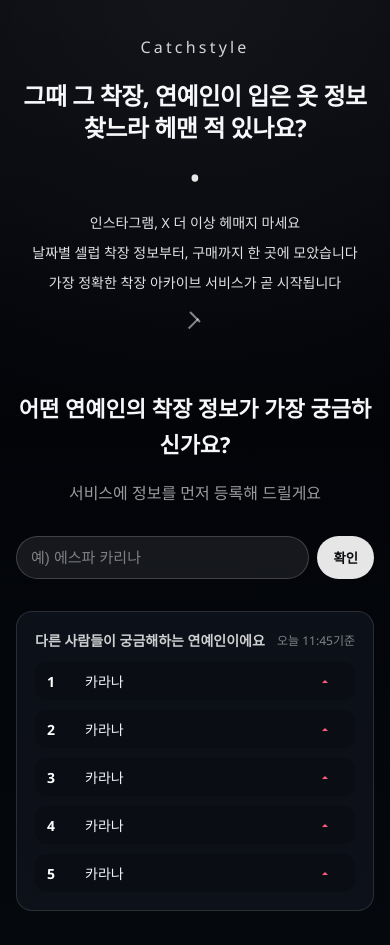
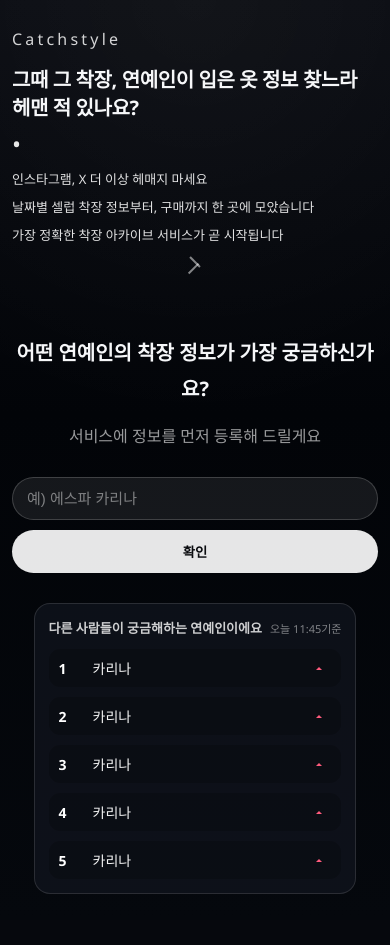
Before and after one commit to UNIS7-catchstyle/catchstyle-mvp, a React (Create React App) app: page / in a window 390 px wide. After the commit the page ends 920 px from the top, so only its background shows below. Built offline with nearby package versions, Linux system fonts and the light colour scheme.

Commit message:
반응형 요소 추가

```diff
--- a/src/App.css
+++ b/src/App.css
@@ -229,6 +229,28 @@ body {
     padding: 36px 16px 34px;
   }
 
+  .hero-section {
+    width: 100%;
+    gap: 16px;
+    text-align: left;
+    align-items: flex-start;
+  }
+
+  .query-section {
+    width: 100%;
+    gap: 16px;
+    text-align: center;
+    align-items: center;
+  }
+
+  .hero-section .brand,
+  .hero-section .headline,
+  .hero-section .hero-copy,
+  .hero-section .hero-down-indicator {
+    text-align: left;
+    width: 100%;
+  }
+
   .headline {
     font-size: 24px;
     line-height: 32px;
@@ -239,12 +261,61 @@ body {
     line-height: 22px;
   }
 
+  .hero-bullet {
+    font-size: 24px;
+    margin-top: -4px;
+  }
+
   .query-section h2 {
     font-size: 22px;
   }
 
+  .search-form {
+    flex-direction: column;
+    align-items: stretch;
+    gap: 10px;
+  }
+
   .search-button {
-    padding: 10px 16px;
+    width: 100%;
+    padding: 12px;
+  }
+
+  .popular-card {
+    padding: 14px;
+  }
+
+  .popular-list li {
+    grid-template-columns: 24px 1fr 18px;
+    padding: 8px 10px;
+  }
+
+  .popular-card-header h3 {
+    font-size: 13px;
+  }
+
+  .popular-card-header span {
+    font-size: 11px;
+  }
+}
+
+@media (max-width: 480px) {
+  .app-root {
+    padding: 28px 12px 26px;
+  }
+
+  .headline {
+    font-size: 20px;
+    line-height: 28px;
+  }
+
+  .query-section h2 {
+    font-size: 20px;
+  }
+
+  .hero-copy {
+    font-size: 13px;
+    line-height: 20px;
   }
 }
 
@@ -258,6 +329,81 @@ body {
   z-index: 999;
   padding: 20px;
 }
+
+.modal-card {
+  width: min(520px, 100%);
+  background: #0f1320;
+  border: 1px solid rgba(255, 255, 255, 0.18);
+  border-radius: 16px;
+  padding: 22px;
+  box-shadow: 0 18px 32px rgba(0, 0, 0, 0.4);
+  display: flex;
+  flex-direction: column;
+  gap: 14px;
+}
+
+.modal-close {
+  border: none;
+  background: transparent;
+  color: rgba(255, 255, 255, 0.85);
+  font-size: 24px;
+  line-height: 1;
+  font-weight: 700;
+  cursor: pointer;
+  margin-left: auto;
+}
+
+.modal-title,
+.thanks-title {
+  margin: 0;
+  font-size: 20px;
+  font-weight: 700;
+}
+
+.modal-input {
+  width: 100%;
+  padding: 12px 14px;
+  border-radius: 12px;
+  border: 1px solid rgba(255, 255, 255, 0.16);
+  background: rgba(255, 255, 255, 0.08);
+  color: #fff;
+  outline: none;
+}
+
+.modal-note,
+.thanks-message {
+  margin: 0;
+  font-size: 13px;
+  color: rgba(255, 255, 255, 0.7);
+}
+
+.modal-action,
+.thanks-button {
+  border: none;
+  border-radius: 12px;
+  padding: 12px 14px;
+  font-weight: 700;
+  cursor: pointer;
+}
+
+.modal-action,
+.thanks-button.solid {
+  background: #e4e4e4;
+  color: #0a0b0f;
+}
+
+.thanks-button.outline {
+  background: transparent;
+  border: 1px solid rgba(255, 255, 255, 0.3);
+  color: #fff;
+}
+
+.thanks-actions {
+  display: flex;
+  justify-content: space-between;
+  gap: 8px;
+}
+
 
 .modal-card {
   background: #ffffff;
--- a/src/App.js
+++ b/src/App.js
@@ -1,7 +1,7 @@
 import { useState } from 'react';
 import './App.css';
 
-const popularNames = ['카라나', '카라나', '카라나', '카라나', '카라나'];
+const popularNames = ['카리나', '카리나', '카리나', '카리나', '카리나'];
 
 function App() {
   const [isModalOpen, setIsModalOpen] = useState(false);
```
